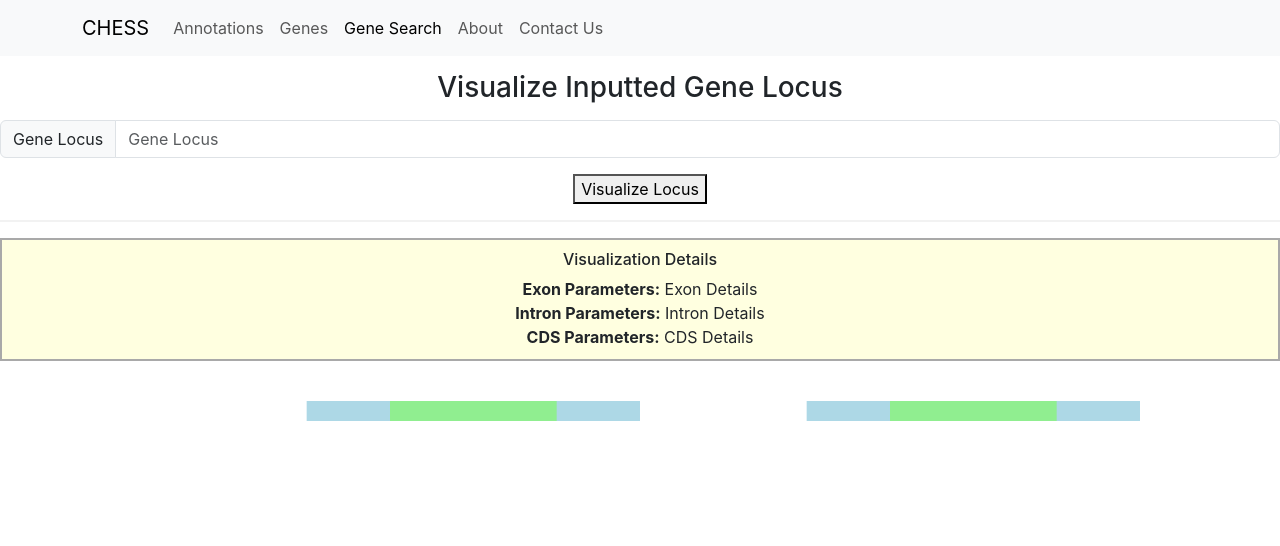
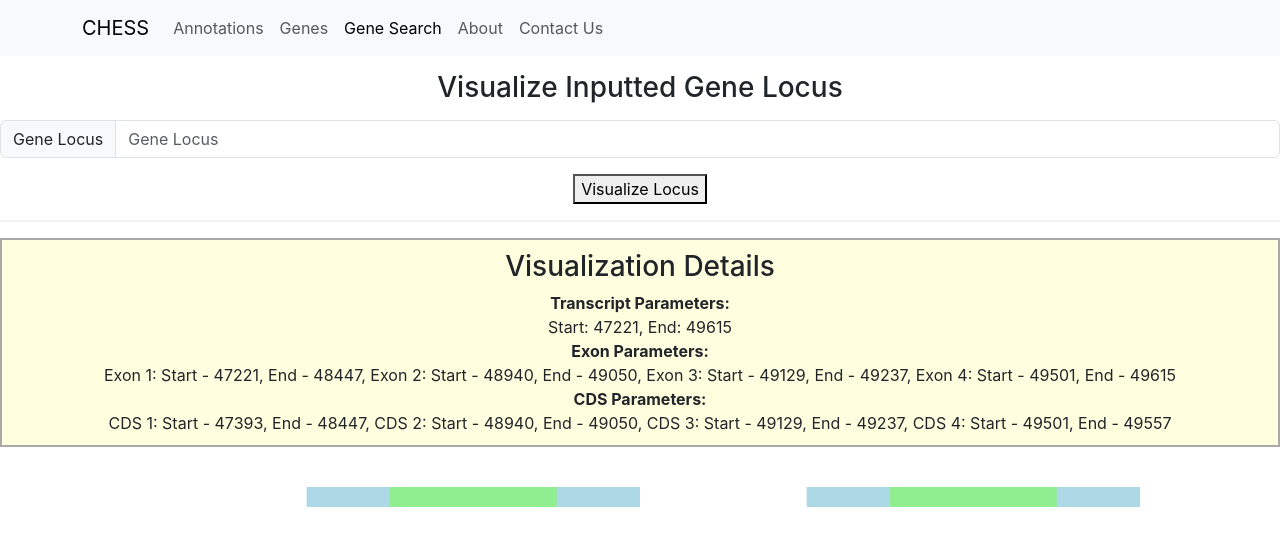
Before and after one commit to alevar/CHESS_WEB, a React (Vite) app in the folder CHESSApp_front/: page /genesearch in a window 1280 px wide. Both pictures are taken after a click on the button "Visualize Locus". Shown: the top 546 px of the page. Built offline with nearby package versions, Linux system fonts and the light colour scheme; no server answers.

Commit message:
added more ui stuff

```diff
--- a/CHESSApp_front/src/components/GeneSearch/VisualizeGene.tsx
+++ b/CHESSApp_front/src/components/GeneSearch/VisualizeGene.tsx
@@ -1,14 +1,44 @@
 import { useEffect } from "react";
+import { useState } from "react";
 import * as d3 from "d3";
 
+// SAMPLE DATA FROM CHESS:
+//
+// CM000680.2  CHESS.3.0 transcript  47221 49615 . - . transcript_id "CHS.128994.1";
+// CM000680.2  CHESS.3.0 exon  47221 48447 . - . transcript_id "CHS.128994.1";
+// CM000680.2  CHESS.3.0 exon  48940 49050 . - . transcript_id "CHS.128994.1";
+// CM000680.2  CHESS.3.0 exon  49129 49237 . - . transcript_id "CHS.128994.1";
+// CM000680.2  CHESS.3.0 exon  49501 49615 . - . transcript_id "CHS.128994.1";
+// CM000680.2  CHESS.3.0 CDS 47393 48447 . - . transcript_id "CHS.128994.1";
+// CM000680.2  CHESS.3.0 CDS 48940 49050 . - . transcript_id "CHS.128994.1";
+// CM000680.2  CHESS.3.0 CDS 49129 49237 . - . transcript_id "CHS.128994.1";
+// CM000680.2  CHESS.3.0 CDS 49501 49557 . - . transcript_id "CHS.128994.1";
+
+// Used for the printing the gene visualization details, not actually used for the visualization
+// Based on CHESS Data Above
+const geneData = {
+    transcript: [{ start: 47221, end: 49615 }],
+    exons: [
+      { start: 47221, end: 48447 },
+      { start: 48940, end: 49050 },
+      { start: 49129, end: 49237 },
+      { start: 49501, end: 49615 }
+    ],
+    cds: [
+      { start: 47393, end: 48447 },
+      { start: 48940, end: 49050 },
+      { start: 49129, end: 49237 },
+      { start: 49501, end: 49557 }
+    ]
+  };
 
 const VisualizeGene = () => {
     useEffect(() => {
       // Sample data for demonstration
       const geneData = {
-        exons: [{ start: 100, end: 300 }],
-        introns: [{ start: 305, end: 495 }],
-        cds: [{ start: 150, end: 250 }],
+        exons: [{ start: 100, end: 300, additionalParameter: "Exon Detail 1" }],
+        introns: [{ start: 305, end: 495, additionalParameter: "Intron Detail 1" }],
+        cds: [{ start: 150, end: 250, additionalParameter: "CDS Detail 1" }],
       };
 
       // Set up SVG container
@@ -67,18 +97,22 @@ const VisualizeGene = () => {
     return (
         <div>
             <div style={{ border: '2px solid darkgrey', background: 'lightyellow', padding: '10px', marginBottom: '20px' }}>
-            <h6>Visualization Details</h6>
+                <h3>Visualization Details</h3>
                 <div>
-              <strong>Exon Parameters:</strong> Exon Details
+                    <strong>Transcript Parameters:</strong>
+                    <div>
+                    Start: {geneData.transcript[0].start}, End: {geneData.transcript[0].end}
+                    </div>
                 </div>
                 <div>
-              <strong>Intron Parameters:</strong> Intron Details
+                    <strong>Exon Parameters:</strong>
+                    <div>{geneData.exons.map((exon:any, index:any) => `Exon ${index + 1}: Start - ${exon.start}, End - ${exon.end}`).join(', ')}</div>
                 </div>
                 <div>
-              <strong>CDS Parameters:</strong> CDS Details
+                    <strong>CDS Parameters:</strong>
+                    <div>{geneData.cds.map((cds:any, index:any) => `CDS ${index + 1}: Start - ${cds.start}, End - ${cds.end}`).join(', ')}</div>
                 </div>
             </div>
-
         <div id="gene-visualization"></div>
       </div>
     );
```
Lines whose indentation alone changed are shown as unchanged.
